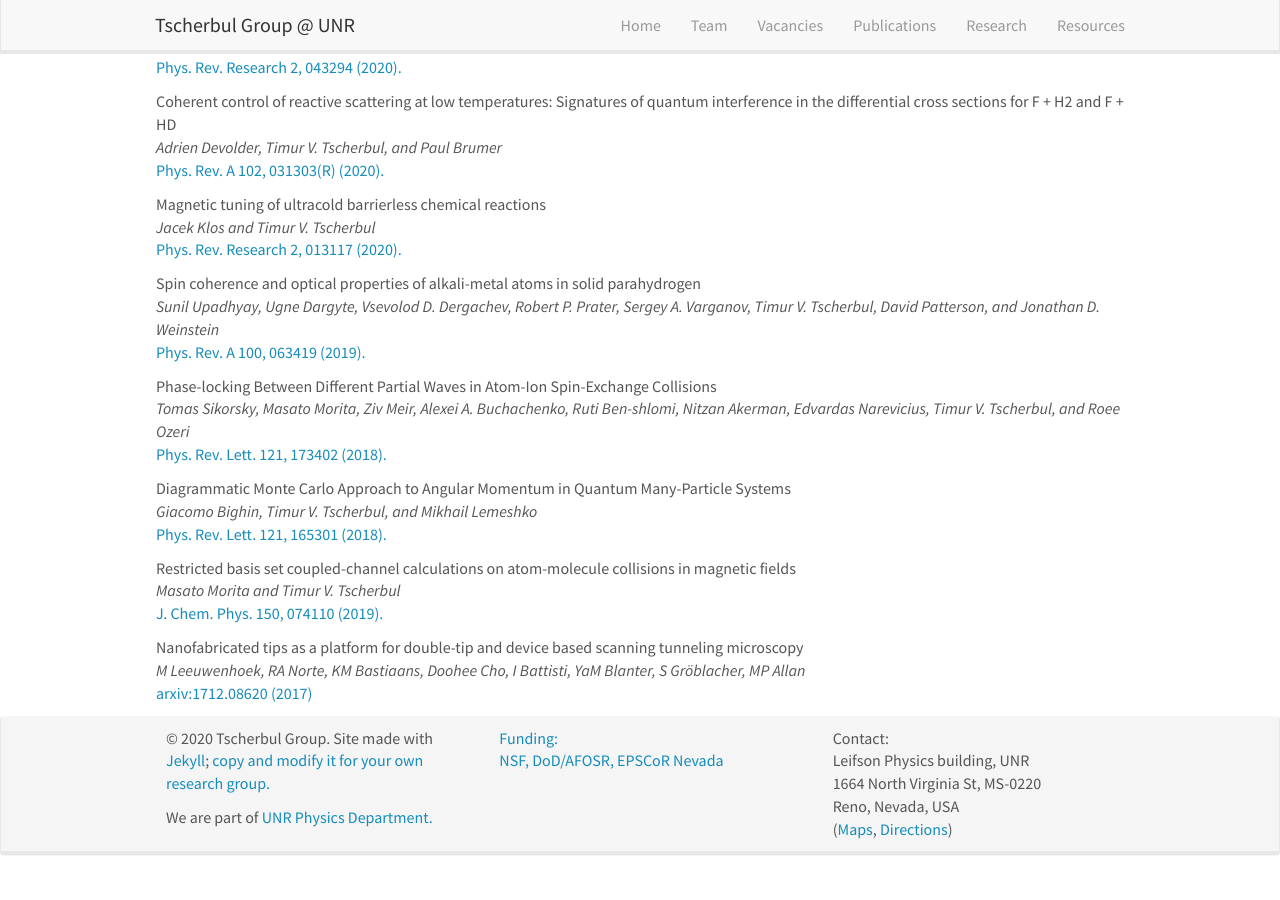
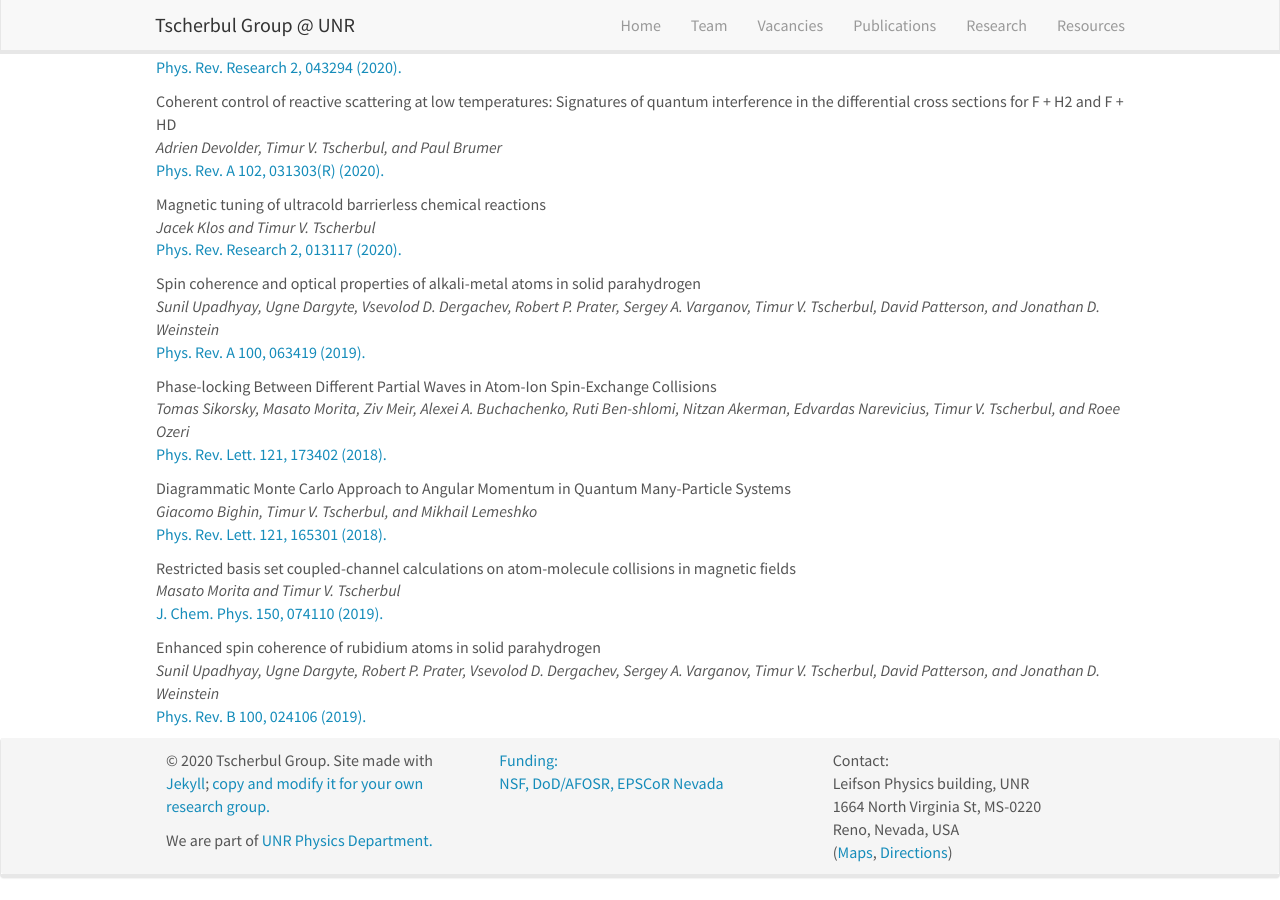
Before and after one commit to tscherbul/tscherbul.github.io, a Jekyll site: the page built from _pages/publications.md, in a window 1280 px wide and 900 px high, scrolled down 1564 px. Built offline with Jekyll 4.4.1, drawn with Linux system fonts in a browser that asks for light colours; nearby versions of some CDN libraries; before the commit the page ends 2441 px from its top, so only the background shows below that.

Commit message:
Update publist.yml

```diff
--- a/_data/publist.yml
+++ b/_data/publist.yml
@@ -70,12 +70,12 @@
   highlight: 0
   news2:
 
-- title: "Nanofabricated tips as a platform for double-tip and device based scanning tunneling microscopy"
-  image: SmartPub.png
-  description: We introduce a platform for bringing new, device-based functionality to STM, with the goal of utilizing decades of progress in device engineering for the field of scanning probe.
-  authors: M Leeuwenhoek,  RA Norte, KM Bastiaans, Doohee Cho, I Battisti, YaM Blanter, S Gröblacher, MP Allan
+- title: "Enhanced spin coherence of rubidium atoms in solid parahydrogen"
+  image:
+  description:
+  authors: Sunil Upadhyay, Ugne Dargyte, Robert P. Prater, Vsevolod D. Dergachev, Sergey A. Varganov, Timur V. Tscherbul, David Patterson, and Jonathan D. Weinstein
   link:
-    url: https://arxiv.org/abs/1712.08620
-    display:  arxiv:1712.08620 (2017)
+    url: https://journals.aps.org/prb/abstract/10.1103/PhysRevB.100.024106
+    display:  Phys. Rev. B 100, 024106 (2019).
   highlight: 0
-  news2:
+  news1:
```
